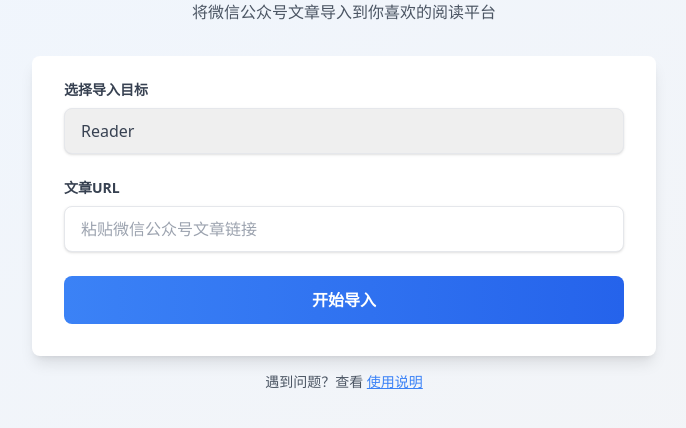
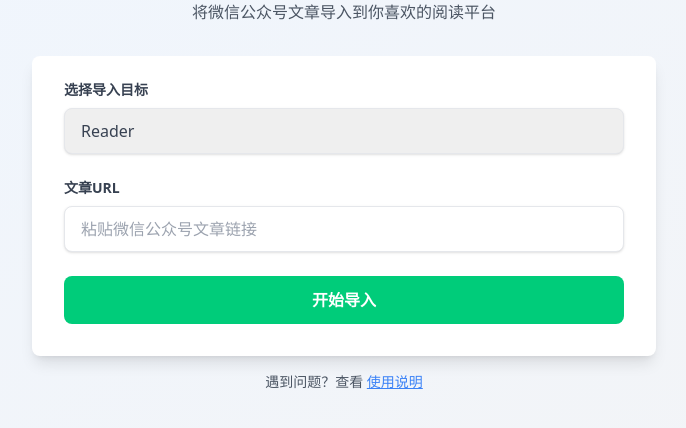
Before and after one commit to autism-ip/Wechat2Reader, a Flask app: page / in a window 1280 px wide. Shown: the part 284-712 px from the top of the page, without its empty margins (296-982 px from the left). Run offline with Flask 3, Linux system fonts and the light colour scheme; some libraries are stand-ins or nearby versions.

Commit message:
Optimization page

```diff
--- a/app.py
+++ b/app.py
@@ -24,10 +24,10 @@ def process():
 
         if target == 'reader':
             result = wechat_to_reader.process_article(url)
-            return jsonify({'message': '成功导入到Reader！'})
+            return jsonify({'message': '成功导入到Reader！', 'link': 'https://read.readwise.io/new'})
         elif target == 'readwise':
             result = wechat_to_readwise.process_article(url)
-            return jsonify({'message': '成功导出入Readwise！'})
+            return jsonify({'message': '成功导出入Readwise！', 'link': 'https://read.readwise.io/new'})
         else:
             return jsonify({'error': '不支持的目标平台'}), 400
 
--- a/templates/index.html
+++ b/templates/index.html
@@ -19,7 +19,7 @@
             width: 20px;
             height: 20px;
             border: 3px solid #f3f3f3;
-            border-top: 3px solid #00CC7A;
+            border-top: 3px solid #3498db;
             border-radius: 50%;
             animation: spin 1s linear infinite;
         }
@@ -41,7 +41,7 @@
                 <label class="block text-gray-700 text-sm font-bold mb-2" for="destination">
                     选择导入目标
                 </label>
-                <select id="destination" class="shadow appearance-none border rounded-lg w-full py-3 px-4 text-gray-700 leading-tight focus:outline-none focus:ring-2 focus:ring-blue-500 transition-all duration-200">
+                <select id="destination" class="shadow appearance-none border rounded-lg w-full py-3 px-4 text-gray-700 leading-tight focus:outline-none focus:ring-2 focus:ring-[#7DDEB1] focus:border-[#7DDEB1] transition-all duration-200">
                     <option value="reader">Reader</option>
                     <option value="readwise">Readwise</option>
                 </select>
@@ -50,14 +50,14 @@
                 <label class="block text-gray-700 text-sm font-bold mb-2" for="url">
                     文章URL
                 </label>
-                <input class="shadow appearance-none border rounded-lg w-full py-3 px-4 text-gray-700 leading-tight focus:outline-none focus:ring-2 focus:ring-blue-500 transition-all duration-200"
+                <input class="shadow appearance-none border rounded-lg w-full py-3 px-4 text-gray-700 leading-tight focus:outline-none focus:ring-2 focus:ring-[#7DDEB1] focus:border-[#7DDEB1] transition-all duration-200"
                        id="url"
                        type="url"
                        placeholder="粘贴微信公众号文章链接">
             </div>
             <div class="flex items-center justify-between">
                 <button id="importButton"
-                        class="w-full bg-gradient-to-r from-blue-500 to-blue-600 hover:from-blue-600 hover:to-blue-700 text-white font-bold py-3 px-4 rounded-lg focus:outline-none focus:ring-2 focus:ring-blue-500 focus:ring-opacity-50 transition-all duration-200 transform hover:scale-105">
+                        class="w-full bg-[#00CC7A] hover:bg-[#00b36b] text-white font-bold py-3 px-4 rounded-lg focus:outline-none focus:ring-2 focus:ring-[#7DDEB1] focus:ring-opacity-50 transition-all duration-200 transform hover:scale-105">
                     开始导入
                 </button>
             </div>
@@ -90,6 +90,12 @@
             })
             .then(function (response) {
                 showStatus(response.data.message, "success");
+                if (response.data.link) {
+                    var linkDiv = document.createElement('div');
+                    linkDiv.className = "mt-4 text-center";
+                    linkDiv.innerHTML = `<a href="${response.data.link}" target="_blank" class="text-[#00CC7A] hover:text-[#00b36b] underline">点击查看导入的文章</a>`;
+                    document.getElementById('status').appendChild(linkDiv);
+                }
             })
             .catch(function (error) {
                 showStatus(error.response?.data?.error || "导入失败，请重试", "error");
```
